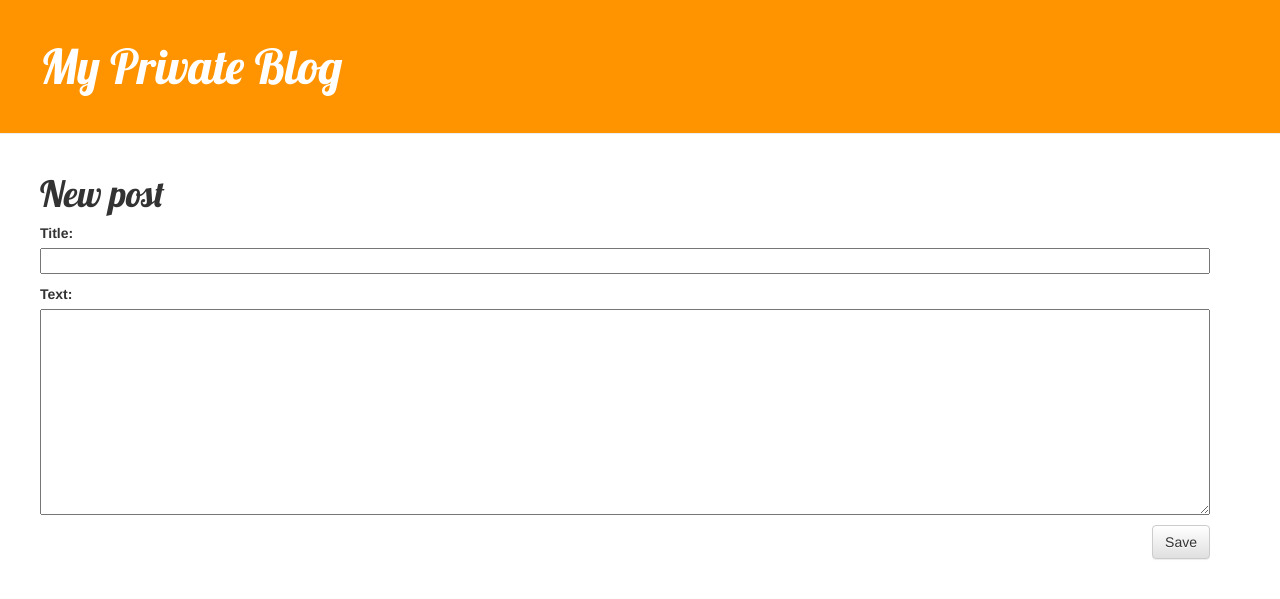
After one commit to gersoncalete/my-private-blog, a Django app: page /post/new/ in a window 1280 px wide. The commit adds this page. Shown: the top 599 px of the page. Run offline with Django 3.2, Linux system fonts and the light colour scheme; some libraries are stand-ins or nearby versions.

Commit message:
Added form, added Edit page

```diff
--- /dev/null
+++ b/blog/forms.py
@@ -0,0 +1,8 @@
+from django import forms
+from .models import Post
+
+class PostForm(forms.ModelForm):
+
+	class Meta:
+		model = Post
+		fields = ('title', 'text')
--- a/blog/static/css/blog.css
+++ b/blog/static/css/blog.css
@@ -16,6 +16,11 @@
 
 h1, h2, h3, h4 {
 	font-family: 'Lobster', cursive;
+}
+
+.btn {
+	float: right;
+	margin-left: 5px;
 }
 
 .date {
--- a/blog/templates/blog/base.html
+++ b/blog/templates/blog/base.html
@@ -10,7 +10,10 @@
     </head>
     <body>
     <div class="page-header">
-    		<h1> <a href=""> My Private Blog </a><h1>
+    	{% if user.is_authenticated %}
+    		<a href="{% url 'post_new' %}" class="top-menu"><span class="glyphicon glyphicon-plus"></span></a>
+    	{% endif %}
+    	<h1> <a href=""> My Private Blog </a><h1>
     </div>
 		<div class="content container">
 	    	<div class="row"
--- a/blog/templates/blog/post_details.html
+++ b/blog/templates/blog/post_details.html
@@ -2,11 +2,15 @@
 
 {% block content %}
         <div class="post">
+        	{% if user.is_authenticated %}
+        		<a class="btn btn-default" href="{% url 'post_edit' pk=post.pk %}"><span class="glyphicon glyphicon-pencil"></span></a>
+        	{% endif %}
         	{% if post.published_date %}
 	        	<div class="date">
 	            	{{ post.published_date }}
 	        	</div>
         	{% endif %}
+
         	<h1>{{post.title}}</h1>
             <p>{{post.text|linebreaksbr}}</p>
         </div>
--- /dev/null
+++ b/blog/templates/blog/post_edit.html
@@ -0,0 +1,9 @@
+{% extends 'blog/base.html' %}
+
+{% block content %}
+	<h1>New post</h1>
+	<form method="POST" class='post-form'>{% csrf_token %}
+		{{ form.as_p }}
+		<button type="submit" class="save btn btn-default">Save</button>
+	</form>
+{% endblock %}
--- a/blog/url.py
+++ b/blog/url.py
@@ -4,4 +4,6 @@ from . import views
 urlpatterns = [
 		url(r'^$', views.post_list, name='post_list'),
 		url(r'^post/(?P<pk>\d+)/$', views.post_details, name='post_details'),
+		url(r'^post/new/$', views.post_new, name='post_new'),
+		url(r'^post/(?P<pk>\d+)/edit/$', views.post_edit, name='post_edit'),
 ]
--- a/blog/views.py
+++ b/blog/views.py
@@ -1,7 +1,8 @@
-from django.shortcuts import render, get_object_or_404
+from django.shortcuts import render, get_object_or_404, redirect
 from .models import Post
 from django.contrib import auth
 from django.utils import timezone
+from .forms import PostForm
 
 # Create your views here.
 def post_list(request):
@@ -11,3 +12,30 @@ def post_list(request):
 def post_details(request,pk):
 	post = get_object_or_404(Post, pk=pk)
 	return render(request, 'blog/post_details.html', {'post': post})
+
+def post_new(request):
+	if request.method == "POST":
+		form = PostForm(request.POST)
+		if form.is_valid():
+			post = form.save(commit=False)
+			post.author = request.user
+			post.published_date = timezone.now()
+			post.save()
+			return redirect('post_details', pk=post.pk)
+	else:
+		form = PostForm()
+		return render(request, 'blog/post_edit.html', {'form':form})
+
+def post_edit(request, pk):
+	post = get_object_or_404(Post, pk=pk)
+	if request.method == "POST":
+		form = PostForm(request.POST, instance=post)
+		if form.is_valid():
+			post = form.save(commit=False)
+			post.author = request.user
+			post.published_date = timezone.now()
+			post.save()
+			return redirect('post_details', pk=post.pk)
+	else:
+		form = PostForm(instance=post)
+		return render(request, 'blog/post_edit.html', {'form':form})
```
